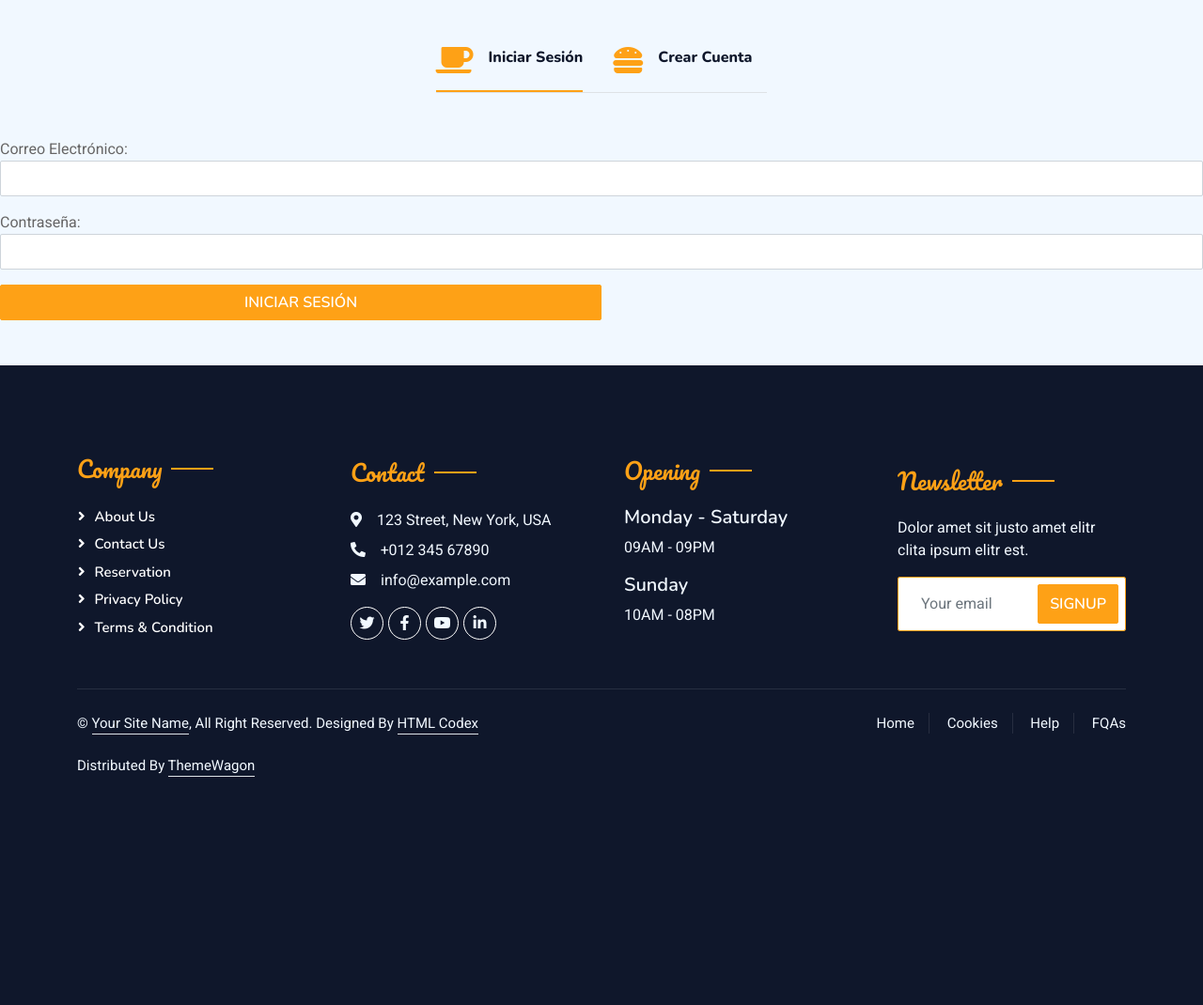
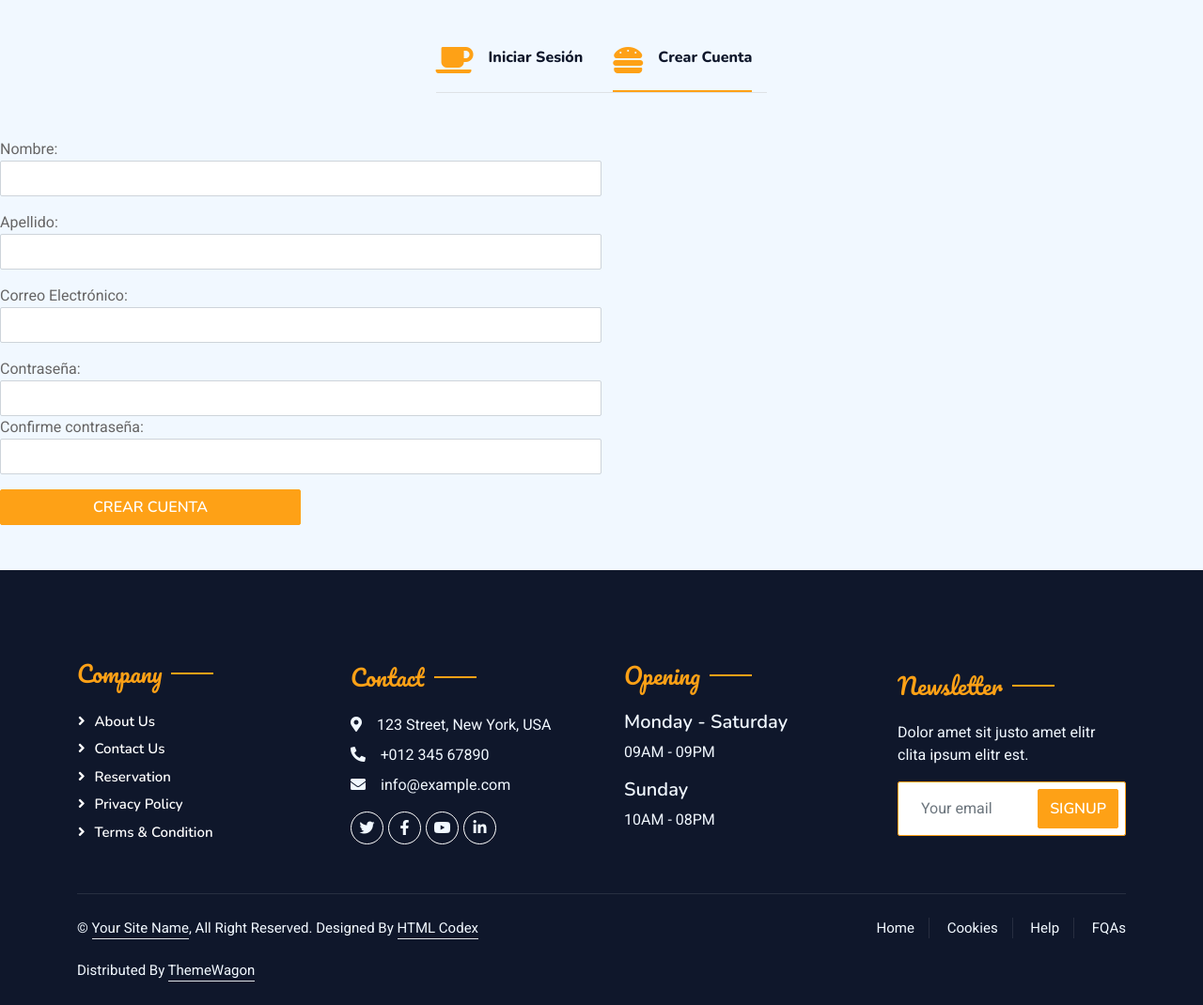
Before and after one commit to daniel120801/proyecto-integrador, a PHP site: page /session.php in a window 1280 px wide, after a click on "Crear Cuenta". Shown: the part 357-1427 px from the top of the page at 94% size. Before the commit the page ends 1184 px from the top, so only its background shows below. Run offline with PHP 8.4, Linux system fonts and the light colour scheme; some libraries are stand-ins or nearby versions.

Commit message:
implementacion de sesion
 crea e inicia sesión sin problema, se agregaron variables para el mejor trato con las variables de sesion,
se modifico el index para ahora funcionar con php,cambios menores en ticket

```diff
--- /dev/null
+++ b/codigo fuente/PHP/SessionVars.php
@@ -0,0 +1,6 @@
+<?php
+$Scorreo = "correo";
+$Spwd = "pwd";
+$Snombre = "nombre";
+$Sid = "id";
+$StipoUsr = "tipo_usuario";
--- a/codigo fuente/session.php
+++ b/codigo fuente/session.php
@@ -1,13 +1,62 @@
 <?php
-require "PHP/ticketUtils.php";
 require "PHP/Utils.php";
-?>
+require "PHP/conection.php"
+    ?>
 <!DOCTYPE html>
 <html lang="es">
 
 <head>
     <?php echo printHead("Inicio de Sesión"); ?>
 </head>
+<?php
+
+session_start();
+session_unset();
+$bd = new BD_PDO();
+if (isset($_POST['login'])) {
+
+    $correo = $_POST['correo'];
+    $pwd = $_POST['password'];
+
+    $r = $bd->exec_instruction("SELECT * FROM usuarios WHERE Correo = '$correo' AND contrasena = '$pwd'");
+    if (count($r) > 0) {
+
+        $_SESSION[$Scorreo] = $correo;
+        $_SESSION[$Sid] = $r[0]['PK_id'];
+        $_SESSION[$Snombre] = $r[0]['nombre'] . " " . $r[0]['apellido'];
+        $_SESSION[$StipoUsr] = $r[0]['tipo_Usuario'];
+        header("location: index.php");
+
+    }
+
+
+} else if (isset($_POST['create'])) {
+    $nombre = $_POST['nombre'];
+    $apellido = $_POST['apellido'];
+    $correo = $_POST['correo'];
+    $pwd = $_POST['c_password'];
+
+    $bd->exec_instruction("INSERT INTO `usuarios`( `nombre`, `apellido`, `Correo`, `contrasena`) VALUES ('$nombre','$apellido','$correo','$pwd')");
+    $ids = $bd->exec_instruction("SELECT PK_id FROM usuarios ORDER BY PK_id DESC");
+    var_dump($ids);
+    if (count($ids) > 0) {
+        $id = $ids[0][0];
+        $_SESSION[$Scorreo] = $correo;
+        $_SESSION[$Sid] = $id;
+        $_SESSION[$Snombre] = $nombre . " " . $apellido;
+        $_SESSION[$StipoUsr] = "visitante";
+
+        header("location: index.php");
+    }
+
+
+}
+
+
+
+
+
+?>
 
 <body>
 
@@ -39,12 +88,13 @@
     </div>
     <!-- Navbar & Hero End -->
 
-    <!-- Categorías Start -->
+    <!-- Tab Start -->
     <div class="tab-class text-center wow fadeInUp" data-wow-delay="0.1s">
         <div class="position-relative d-inline-block w-100">
             <ul class="nav nav-pills d-inline-flex justify-content-center border-bottom mb-5 position-relative">
                 <li class="nav-item">
-                    <a class="d-flex align-items-center text-start mx-3 ms-0 pb-3 active" data-bs-toggle="pill" href="#tab-1">
+                    <a class="d-flex align-items-center text-start mx-3 ms-0 pb-3 active" data-bs-toggle="pill"
+                        href="#tab-1">
                         <i class="fa fa-coffee fa-2x text-primary"></i>
                         <div class="ps-3">
                             <h6 class="mt-n1 mb-0">Iniciar Sesión</h6>
@@ -62,12 +112,12 @@
             </ul>
         </div>
     </div>
-    <!-- Categorías End -->
+    <!-- Tab End -->
 
     <div class="tab-content">
         <!-- Inicio Sesión -->
-        <div id="tab-1" class="tab-pane fade show active">
-            <div class="row g-4">
+        <div id="tab-1" class="w-100 tab-pane fade show active">
+            <div class="w-50 text-center">
                 <form action="session.php" method="post">
                     <div class="form-group mb-3">
                         <label for="correo">Correo Electrónico:</label>
@@ -77,7 +127,7 @@
                         <label for="password">Contraseña:</label>
                         <input type="password" class="form-control" name="password" id="password" required>
                     </div>
-                    <button type="submit" class="btn btn-primary w-50">Iniciar Sesión</button>
+                    <button type="submit" id="login" name="login" class="btn btn-primary w-50">Iniciar Sesión</button>
                 </form>
             </div>
         </div>
@@ -85,7 +135,7 @@
 
         <!-- Crear Cuenta -->
         <div id="tab-2" class="tab-pane fade">
-            <div class="row g-4">
+            <div class="w-50">
                 <form action="session.php" method="post">
                     <div class="form-group mb-3">
                         <label for="nombre">Nombre:</label>
@@ -101,9 +151,13 @@
                     </div>
                     <div class="form-group mb-3">
                         <label for="password">Contraseña:</label>
-                        <input type="password" class="form-control" name="password" id="password" required>
+                        <input type="password" class="form-control" name="c_password" id="c_password" required>
+                        <label for="password">Confirme contraseña:</label>
+                        <input type="password" class="form-control" name="confirm_password" id="confirm_password"
+                            required>
                     </div>
-                    <button type="submit" class="btn btn-primary w-50">Crear Cuenta</button>
+                    <button type="submit" id="create" name="create" class="btn btn-primary w-50">Crear Cuenta</button>
+
                 </form>
             </div>
         </div>
@@ -113,7 +167,50 @@
     <!-- Footer Start -->
     <?php echo getFooter(); ?>
     <!-- Footer End -->
+    <script>
+        // Selecciona los campos de entrada
+        var passwordInput = document.getElementById('c_password');
+        var confirmPasswordInput = document.getElementById('confirm_password');
 
+        // Función para verificar que las contraseñas coincidan
+        function validatePasswords() {
+            if (passwordInput.value !== confirmPasswordInput.value) {
+                confirmPasswordInput.setCustomValidity('Las contraseñas no coinciden.');
+
+            } else {
+                confirmPasswordInput.setCustomValidity('');  // Restaura el mensaje por defecto si es válido
+            }
+        }
+
+        // Añade event listeners para el evento 'input' en ambos campos
+        passwordInput.addEventListener('input', validatePasswords);
+        confirmPasswordInput.addEventListener('input', validatePasswords);
+
+        // Añade un event listener para el evento 'invalid' en el campo de confirmación de contraseña
+        confirmPasswordInput.addEventListener('invalid', function (event) {
+            // event.preventDefault();  // Previene el mensaje de error por defecto
+            if (!event.target.validity.valid) {
+                event.target.setCustomValidity('Las contraseñas no coinciden.');
+            } else {
+                event.target.setCustomValidity('');  // Restaura el mensaje por defecto si es válido
+            }
+        });
+
+
+    </script>
+    <!-- JavaScript Libraries -->
+    <script src="https://code.jquery.com/jquery-3.4.1.min.js"></script>
+    <script src="https://cdn.jsdelivr.net/npm/bootstrap@5.0.0/dist/js/bootstrap.bundle.min.js"></script>
+    <script src="lib/wow/wow.min.js"></script>
+    <script src="lib/easing/easing.min.js"></script>
+    <script src="lib/waypoints/waypoints.min.js"></script>
+    <script src="lib/owlcarousel/owl.carousel.min.js"></script>
+    <script src="lib/tempusdominus/js/moment.min.js"></script>
+    <script src="lib/tempusdominus/js/moment-timezone.min.js"></script>
+    <script src="lib/tempusdominus/js/tempusdominus-bootstrap-4.min.js"></script>
+
+    <!-- Template Javascript -->
+    <script src="js/main.js"></script>
 </body>
 
 </html>
```
Also changed, not shown: codigo fuente/index.php (renamed from codigo fuente/index.html, +54 -30 lines), codigo fuente/ticket.php (+16 -1 lines), 1 other file.
